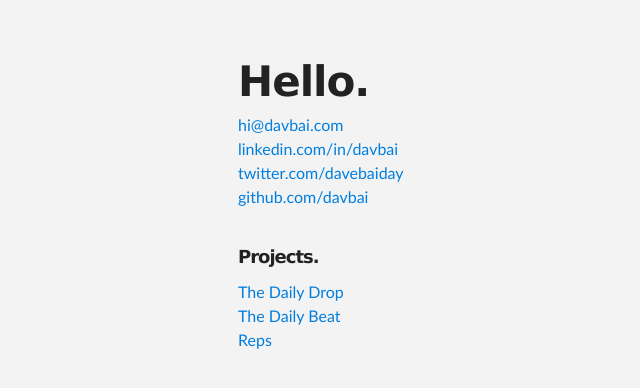
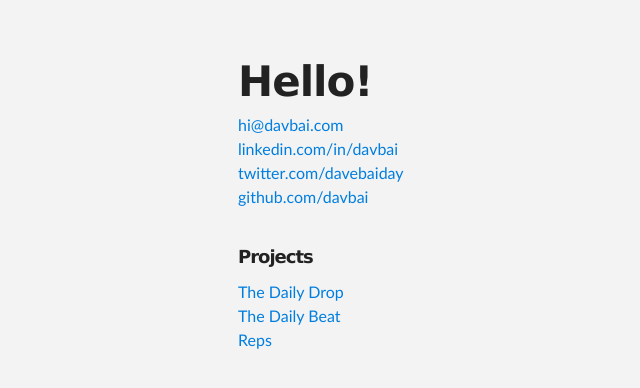
Before and after one commit to davbai/davbai.github.io, a plain HTML site: page index.html in a window 1280 px wide. Shown: the full height of the page, 82-722 px from the left. Drawn offline with Linux system fonts and the light colour scheme.

Commit message:
Puncuation changes

```diff
--- a/index.html
+++ b/index.html
@@ -17,7 +17,7 @@
     <div id="header_wrap" class="outer">
         <header class="inner">
 
-          <h1 id="project_title">Hello.</h1>
+          <h1 id="project_title">Hello!</h1>
           <a href="mailto:hi@davbai.com">hi@davbai.com</a></br>
           <a href="https://linkedin.com/in/davbai">linkedin.com/in/davbai</a></br>
           <a href="https://twitter.com/davebaiday">twitter.com/davebaiday</a></br>
@@ -25,7 +25,7 @@
           <br></br>
 
 
-          <h5>Projects.</h5>
+          <h5>Projects</h5>
           <a href="http://thedailydrop.co">The Daily Drop</a></br>
           <a href="https://thedailybeat.co">The Daily Beat</a></br>
           <a href="https://itunes.apple.com/us/app/reps-calculator-utility-for/id681279192?mt=8">Reps</a></br>
```
